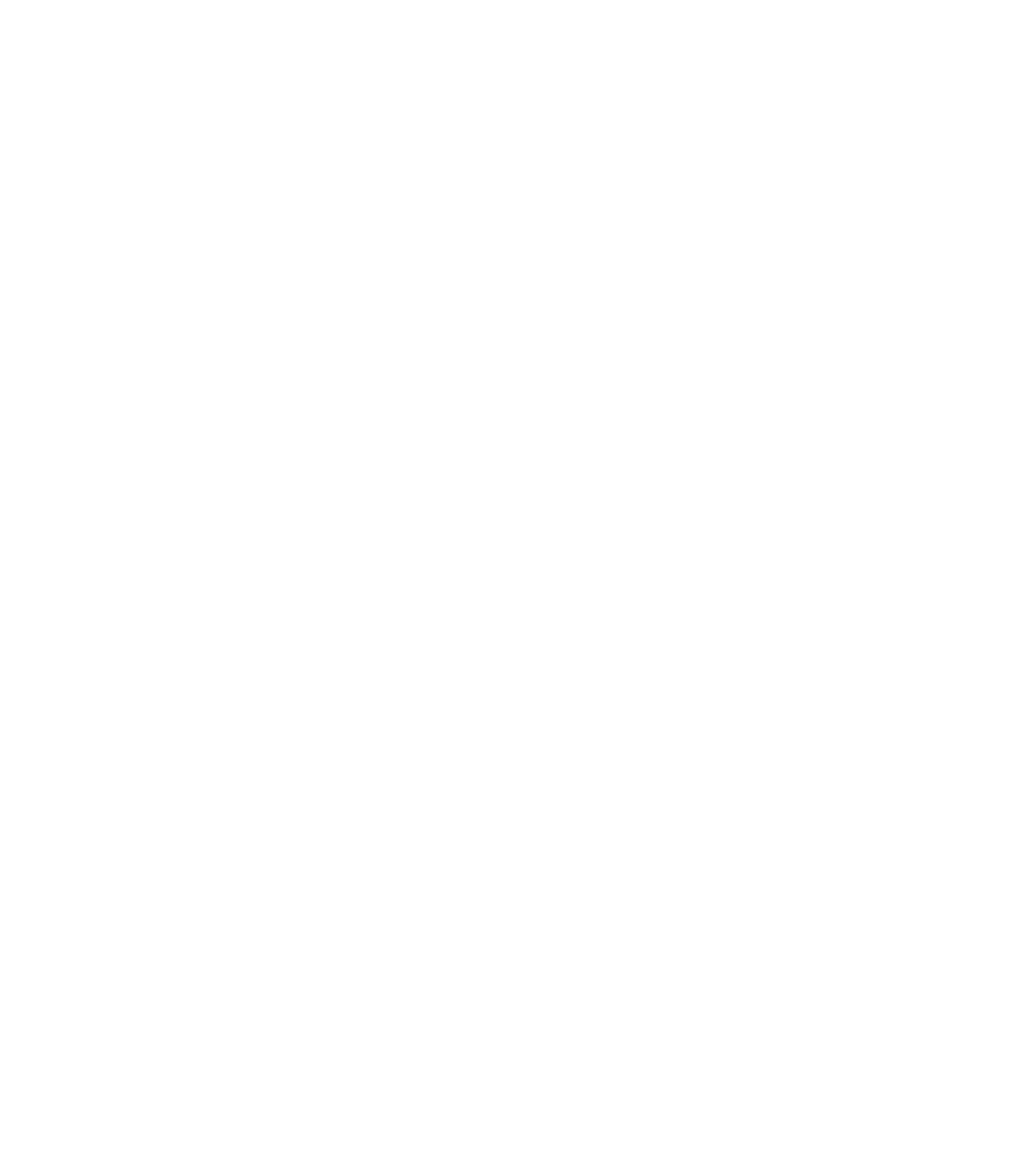
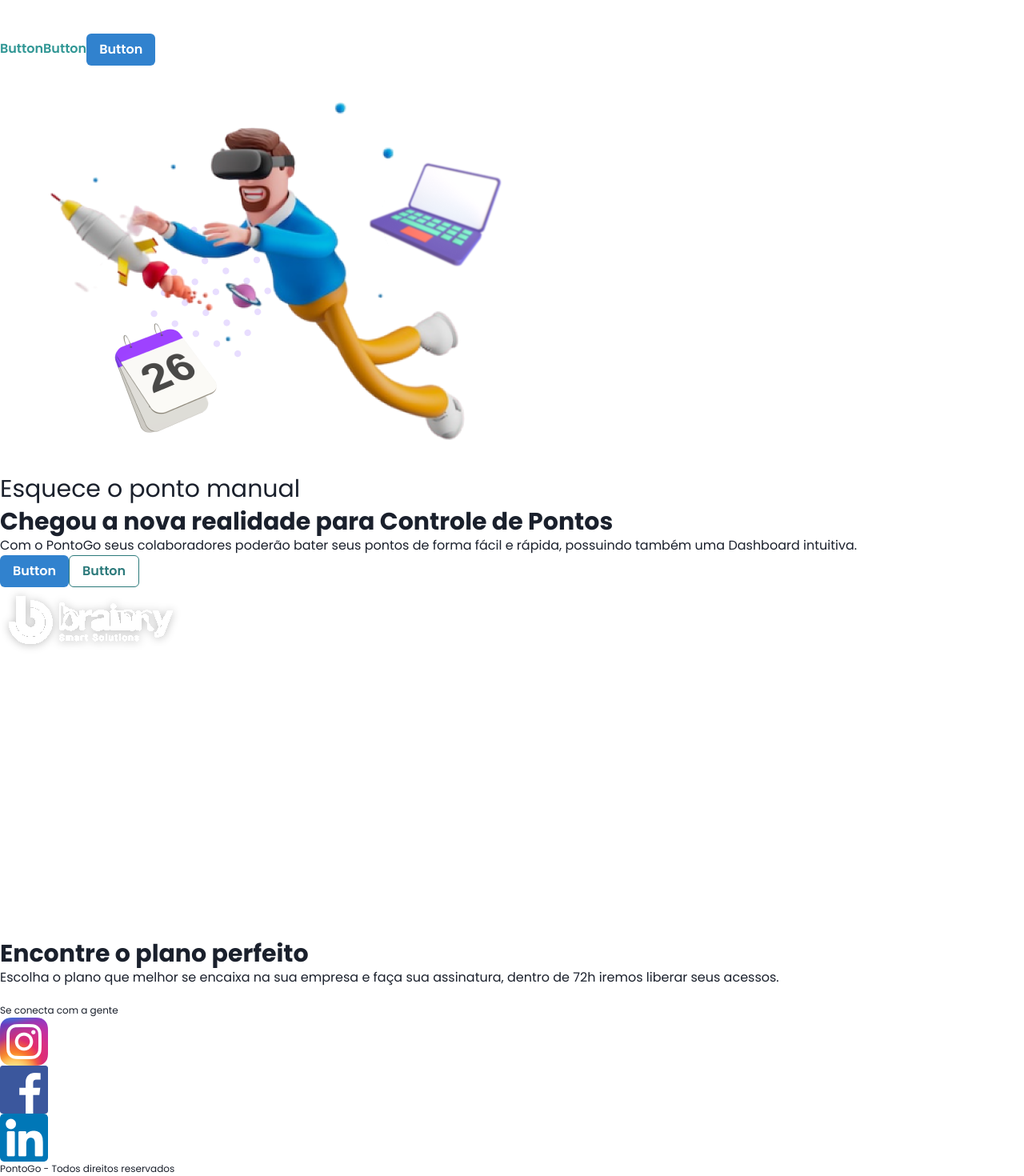
Before and after one commit to Alinewienke/teste-brainny, a React (Vite) app: page / in a window 1280 px wide. Shown: the part 59-1529 px from the top of the page at 80% size. Before the commit the page ends 800 px from the top, so only its background shows below. Built offline with nearby package versions, Linux system fonts and the light colour scheme; a web font is replaced by a local one.

Commit message:
:art: cria e utiliza componentes da landing page

```diff
--- /dev/null
+++ b/src/components/CompanyLogos/CompanyLogos.jsx
@@ -0,0 +1,31 @@
+import { Image } from '@chakra-ui/react';
+
+import logoBrainny from '../../assets/logo-brainny.svg';
+import logoAmoPet from '../../assets/logo-amo-pet.png';
+import logoBus from '../../assets/logo-bus.png';
+import logoGostudy from '../../assets/logo-gostudy.png';
+
+function CompanyLogos() {
+  return (
+    <>
+      <Image
+        src={logoBrainny}
+        alt='logo brainny'
+      />
+      <Image
+        src={logoAmoPet}
+        alt='logo amo pet'
+      />
+      <Image
+        src={logoBus}
+        alt='logo bus'
+      />
+      <Image
+        src={logoGostudy}
+        alt='logo gostudy'
+      />
+    </>
+  );
+}
+
+export default CompanyLogos;
--- /dev/null
+++ b/src/components/Contact/Contact.jsx
@@ -0,0 +1,36 @@
+import { Image } from '@chakra-ui/react';
+import { Text } from '@chakra-ui/react';
+
+import logoPontoGo from '../../assets/logo-pontogo.png';
+
+import logoInstagram from '../../assets/logo-instagram.png';
+import logoFacebook from '../../assets/logo-facebook.png';
+import logoLinkedin from '../../assets/logo-linkedin.png';
+
+function Contact() {
+  return (
+    <>
+      <Image
+        src={logoPontoGo}
+        alt='logo pontogo'
+      />
+
+      <Text fontSize='xs'>Se conecta com a gente</Text>
+
+      <Image
+        src={logoInstagram}
+        alt='logo instagram'
+      />
+      <Image
+        src={logoFacebook}
+        alt='logo facebook'
+      />
+      <Image
+        src={logoLinkedin}
+        alt='logo linkedin'
+      />
+    </>
+  );
+}
+
+export default Contact;
--- /dev/null
+++ b/src/components/Footer/Footer.jsx
@@ -0,0 +1,11 @@
+import { Text } from '@chakra-ui/react';
+
+function Footer() {
+  return (
+    <>
+      <Text fontSize='xs'>PontoGo - Todos direitos reservados</Text>
+    </>
+  );
+}
+
+export default Footer;
--- /dev/null
+++ b/src/components/MainContent/MainContent.jsx
@@ -0,0 +1,38 @@
+import { Button } from '@chakra-ui/react';
+import { Image } from '@chakra-ui/react';
+
+import closePrincipal from '../../assets/close-principal.png';
+
+import { Text } from '@chakra-ui/react';
+import { Heading } from '@chakra-ui/react';
+
+function MainContent() {
+  return (
+    <>
+      <Image
+        src={closePrincipal}
+        alt='close-principal'
+      />
+      <Text fontSize='3xl'>Esquece o ponto manual</Text>
+      <Heading
+        as='h3'
+        size='lg'
+      >
+        Chegou a nova realidade para Controle de Pontos
+      </Heading>
+      <Text fontSize='md'>
+        Com o PontoGo seus colaboradores poderão bater seus pontos de forma fácil e rápida, possuindo também uma
+        Dashboard intuitiva.
+      </Text>
+      <Button colorScheme='blue'>Button</Button>
+      <Button
+        colorScheme='teal'
+        variant='outline'
+      >
+        Button
+      </Button>
+    </>
+  );
+}
+
+export default MainContent;
--- /dev/null
+++ b/src/components/NavBar/NavBar.jsx
@@ -0,0 +1,30 @@
+import { Button } from '@chakra-ui/react';
+import { Image } from '@chakra-ui/react';
+
+import logo from '../../assets/logo-white.png';
+
+function NavBar() {
+  return (
+    <>
+      <Image
+        src={logo}
+        alt='logo'
+      />
+      <Button
+        colorScheme='teal'
+        variant='link'
+      >
+        Button
+      </Button>
+      <Button
+        colorScheme='teal'
+        variant='link'
+      >
+        Button
+      </Button>
+      <Button colorScheme='blue'>Button</Button>
+    </>
+  );
+}
+
+export default NavBar;
--- /dev/null
+++ b/src/components/Pricing/Pricing.jsx
@@ -0,0 +1,21 @@
+import { Text } from '@chakra-ui/react';
+import { Heading } from '@chakra-ui/react';
+
+function Pricing() {
+  return (
+    <>
+      <Heading
+        as='h3'
+        size='lg'
+      >
+        Encontre o plano perfeito
+      </Heading>
+      <Text fontSize='md'>
+        Escolha o plano que melhor se encaixa na sua empresa e faça sua assinatura, dentro de 72h iremos liberar seus
+        acessos.
+      </Text>
+    </>
+  );
+}
+
+export default Pricing;
--- a/src/pages/LandingPage.jsx
+++ b/src/pages/LandingPage.jsx
@@ -1,7 +1,19 @@
+import NavBar from '../components/NavBar/NavBar';
+import MainContent from '../components/MainContent/MainContent';
+import CompanyLogos from '../components/CompanyLogos/CompanyLogos';
+import Footer from '../components/Footer/Footer';
+import Contact from '../components/Contact/Contact';
+import Pricing from '../components/Pricing/Pricing';
+
 function LandingPage() {
   return (
     <>
-      <h1>Landing Page</h1>
+      <NavBar />
+      <MainContent />
+      <CompanyLogos />
+      <Pricing />
+      <Contact />
+      <Footer />
     </>
   );
 }
```
